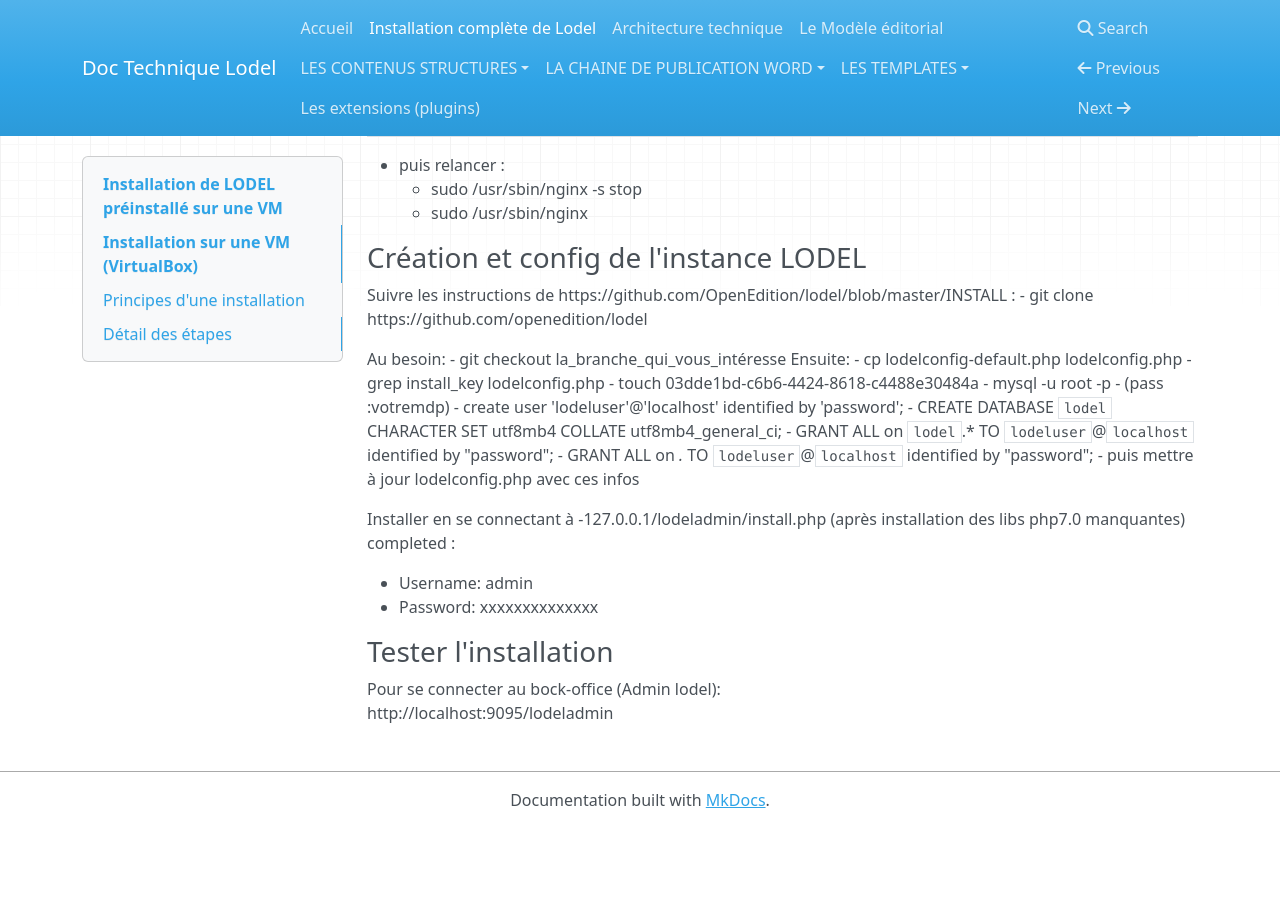
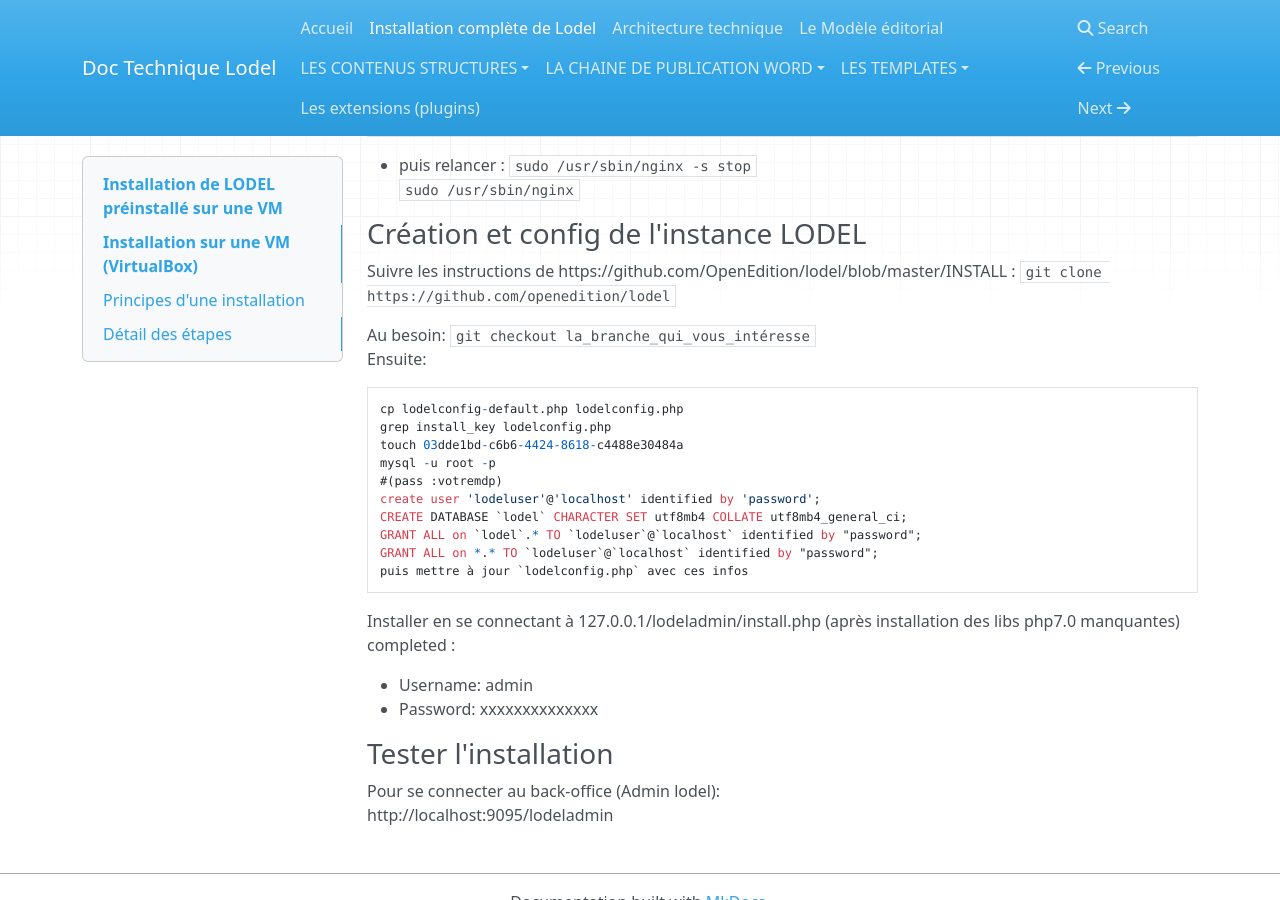
Before and after one commit to ValentinGeorgesDubost/Doc-Lodel, an MkDocs documentation site: the page built from docs/installer lodel.md, in a window 1280 px wide and 900 px high, scrolled down 2661 px. Built offline with MkDocs 1.6.1, drawn with Linux system fonts in a browser that asks for light colours; nearby versions of some CDN libraries; old or Windows-style settings are respelled for this version of MkDocs; before the commit the page ends 3489 px from its top, so only the background shows below that.

Commit message:
Update installer lodel.md

```diff
--- a/docs/installer lodel.md
+++ b/docs/installer lodel.md
@@ -115,34 +115,34 @@ ajouter une config à la place de celle de : http://php.net/manual/fr/install.un
 </code></pre>
 
 - puis relancer :
-	- sudo /usr/sbin/nginx -s stop
-	- sudo /usr/sbin/nginx
+	`sudo /usr/sbin/nginx -s stop`
+	`sudo /usr/sbin/nginx`
 
 ### Création et config de l'instance LODEL
 
 Suivre les instructions de https://github.com/OpenEdition/lodel/blob/master/INSTALL :
-- git clone https://github.com/openedition/lodel
+`git clone https://github.com/openedition/lodel`
 
 Au besoin:
-- git checkout la_branche_qui_vous_intéresse
+`git checkout la_branche_qui_vous_intéresse`
 Ensuite:
-- cp lodelconfig-default.php lodelconfig.php
-- grep install_key lodelconfig.php
-- touch 03dde1bd-c6b6-4424-8618-c4488e30484a
-- mysql -u root -p
-- (pass :votremdp)
-- create user 'lodeluser'@'localhost' identified by 'password';
-- CREATE DATABASE `lodel` CHARACTER SET utf8mb4 COLLATE utf8mb4_general_ci;
-- GRANT ALL on `lodel`.* TO `lodeluser`@`localhost` identified by "password";
-- GRANT ALL on *.* TO `lodeluser`@`localhost` identified by "password";
-- puis mettre à jour lodelconfig.php avec ces infos
+<pre><code>cp lodelconfig-default.php lodelconfig.php
+grep install_key lodelconfig.php
+touch 03dde1bd-c6b6-4424-8618-c4488e30484a
+mysql -u root -p
+#(pass :votremdp)
+create user 'lodeluser'@'localhost' identified by 'password';
+CREATE DATABASE `lodel` CHARACTER SET utf8mb4 COLLATE utf8mb4_general_ci;
+GRANT ALL on `lodel`.* TO `lodeluser`@`localhost` identified by "password";
+GRANT ALL on *.* TO `lodeluser`@`localhost` identified by "password";
+puis mettre à jour `lodelconfig.php` avec ces infos</code></pre>
 
-Installer en se connectant à -127.0.0.1/lodeladmin/install.php (après installation des libs php7.0 manquantes) completed :
+Installer en se connectant à 127.0.0.1/lodeladmin/install.php (après installation des libs php7.0 manquantes) completed :
 
 - Username: admin
 - Password: xxxxxxxxxxxxxx
 
 ### Tester l'installation
 
-Pour se connecter au bock-office (Admin lodel):
+Pour se connecter au back-office (Admin lodel):
 http://localhost:9095/lodeladmin
```
